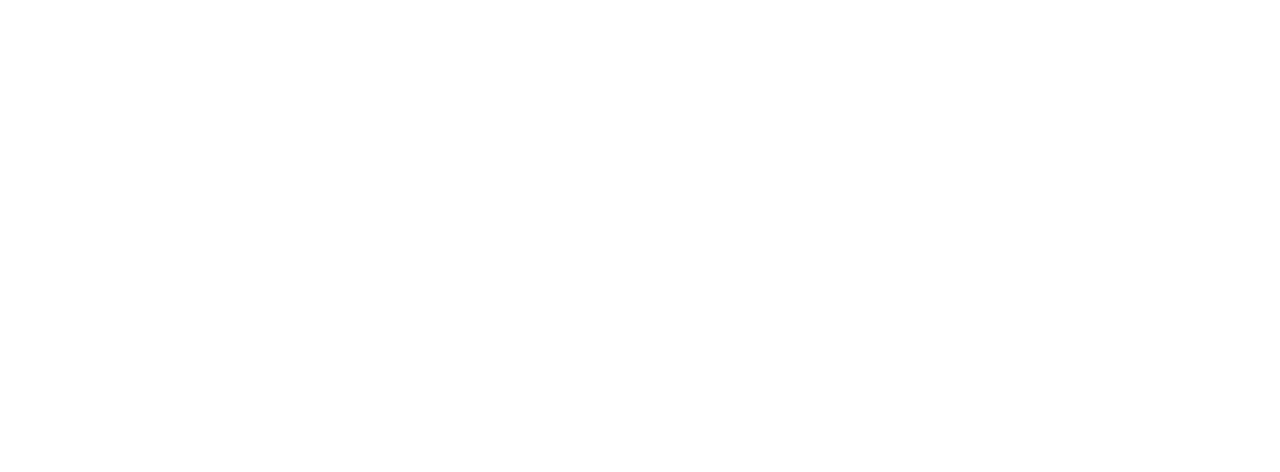
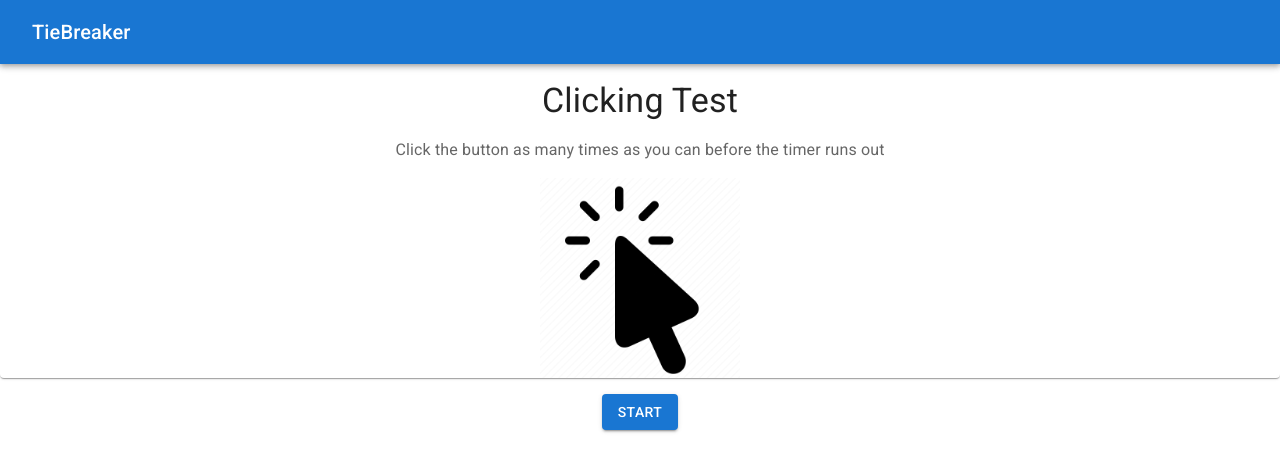
Before and after one commit to Glenn-Chiang/TieBreaker, a React (Vite) app: page /games/click-test in a window 1280 px wide. Before the commit this address had no page. Shown: the top 472 px of the page. Built offline with nearby package versions, Linux system fonts and the light colour scheme.

Commit message:
Add ClickTest

```diff
--- a/src/AppRouter.tsx
+++ b/src/AppRouter.tsx
@@ -7,6 +7,7 @@
 import ReactionTest from "./pages/ReactionTest";
 import SpinTheWheel from "./pages/SpinTheWheel";
 import StatChallenge from "./pages/StatChallenge";
+import ClickTest from "./pages/ClickTest";
 
 export default function AppRouter() {
   return (
@@ -22,6 +23,7 @@
             <Route path="dice-roll" element={<DiceRoll/>}/>
             <Route path="spin-the-wheel" element={<SpinTheWheel/>}/>
             <Route path="reaction-test" element={<ReactionTest/>}/>
+            <Route path="click-test" element={<ClickTest/>}/>
             <Route path="stat-challenge" element={<StatChallenge/>}/>
           </Route>
         </Route>
--- /dev/null
+++ b/src/components/StartButton.tsx
@@ -0,0 +1,13 @@
+import { Button } from "@mui/material";
+
+interface StartButtonProps {
+  handleClick: () => void;
+}
+
+export function StartButton({ handleClick }: StartButtonProps) {
+  return (
+    <Button onClick={handleClick} variant="contained">
+      Start
+    </Button>
+  );
+}
--- a/src/data/games.ts
+++ b/src/data/games.ts
@@ -1,4 +1,5 @@
 import boltIcon from "../assets/bolt_icon.webp"
+import cursorIcon from "../assets/cursor_icon.webp"
 
 export interface Game {
   id: string;
@@ -17,5 +18,11 @@
     image: boltIcon,
     description: "When the blue buttons turns green, click as fast as you can. If you click early, you lose immediately.",
   },
+  {
+    id: "click-test",
+    name: "Clicking Test",
+    image: cursorIcon,
+    description: "Click the button as many times as you can before the timer runs out"
+  },
   { id: "stat-challenge", name: "Stat Challenge", description: "description" },
 ];
--- /dev/null
+++ b/src/pages/ClickTest.tsx
@@ -0,0 +1,100 @@
+import { useState } from "react";
+import { Alert, Box, Button, Stack } from "@mui/material";
+import GameBanner from "../components/GameBanner";
+import { GAMES } from "../data/games";
+import { StartButton } from "../components/StartButton";
+
+type GameState = "pre-game" | "in-game" | "post-game";
+
+export default function ClickTest() {
+  const gameData = GAMES.find((data) => data.id === "click-test")!;
+
+  const [gameState, setGameState] = useState<GameState>("pre-game");
+
+  // Players have to click as many times as they can within this time (in seconds)
+  const TEST_DURATION = 2;
+
+  const [scores, setScores] = useState([0, 0]);
+
+  // Increment the player's score by 1
+  const addScore = (playerId: number) => {
+    setScores((prevScores) => {
+      const newScores = [...prevScores];
+      newScores[playerId - 1] += 1;
+      return newScores;
+    });
+  };
+
+  const startGame = () => {
+    setScores([0, 0]); // reset scores
+    setGameState("in-game");
+
+    setTimeout(() => {
+      setGameState("post-game");
+    }, TEST_DURATION * 1000);
+  };
+
+  // Determine winner
+  const winnerId = scores[0] > scores[1] ? 1 : scores[0] < scores[1] ? 2 : null
+
+  console.log("Scores outer", scores)
+
+  return (
+    <>
+      <GameBanner gameData={gameData} />
+      <Box sx={{ display: "flex", justifyContent: "center", padding: 2 }}>
+        {gameState === "in-game" ? (
+          <Stack spacing={1} width={"100%"}>
+            <ClickTestButton
+              playerId={1}
+              handleClick={() => addScore(1)}
+              score={scores[0]}
+            />
+            <ClickTestButton
+              playerId={2}
+              handleClick={() => addScore(2)}
+              score={scores[1]}
+            />
+          </Stack>
+        ) : (
+          <Stack spacing={1}>
+            {gameState === "post-game" &&
+              (winnerId ? (
+                <Alert icon={false} color="success">
+                  {" "}
+                  Player {winnerId} wins!
+                </Alert>
+              ) : (
+                <Alert icon={false} color="info">
+                  Tie!
+                </Alert>
+              ))}
+            <StartButton handleClick={startGame} />
+          </Stack>
+        )}
+      </Box>
+    </>
+  );
+}
+
+interface ClickTestButtonProps {
+  playerId: number;
+  handleClick: (playerId: number) => void;
+  score: number;
+}
+
+function ClickTestButton({
+  playerId,
+  score,
+  handleClick,
+}: ClickTestButtonProps) {
+  return (
+    <Button
+      onClick={() => handleClick(playerId)}
+      variant="contained"
+      sx={{ height: 200 }}
+    >
+      Player {playerId}: {score}
+    </Button>
+  );
+}
--- a/src/pages/CoinToss.tsx
+++ b/src/pages/CoinToss.tsx
@@ -1,3 +1,17 @@
+import { Box } from "@mui/material";
+import GameBanner from "../components/GameBanner";
+import { GAMES } from "../data/games";
+
 export default function CoinToss() {
-  return <>Coint Toss</>;
+  const gameData = GAMES.find(data => data.id === "coin-toss")!
+
+  return (
+    <>
+      <GameBanner gameData={gameData}/>
+      <Box>
+
+      </Box>
+
+    </>
+  )
 }
--- a/src/pages/GamesPage.tsx
+++ b/src/pages/GamesPage.tsx
@@ -46,7 +46,7 @@
   return (
     <Link to={`/games/${gameData.id}`} component={RouterLink} underline="none">
       <Card sx={{ height: "100%" }}>
-        <CardHeader title={gameData.name} subheader={gameData.description} />
+        <CardHeader title={gameData.name} />
         <CardMedia
           component={"img"}
           image={gameData.image}
--- a/src/pages/ReactionTest.tsx
+++ b/src/pages/ReactionTest.tsx
@@ -2,6 +2,7 @@
 import { useState } from "react";
 import GameBanner from "../components/GameBanner";
 import { GAMES } from "../data/games";
+import { StartButton } from "../components/StartButton";
 
 type GameState = "pre-game" | "in-game" | "post-game";
 
@@ -19,7 +20,7 @@
     setGameState("in-game");
 
     // Randomly determine the time at which the buttons will activate
-    const activationTime = getRandomTimer()
+    const activationTime = Math.floor(Math.random() * 5) + 1;
 
     setTimeout(() => {
       setButtonActive(true)
@@ -68,23 +69,6 @@
   );
 }
 
-// Randomly determine the time at which the buttons will activate. Between 1 and 5 seconds.
-function getRandomTimer() {
-  return Math.floor(Math.random() * 5) + 1;
-}
-
-interface StartButtonProps {
-  handleClick: () => void;
-}
-
-function StartButton({ handleClick }: StartButtonProps) {
-  return (
-    <Button onClick={handleClick} variant="contained">
-      Start
-    </Button>
-  );
-}
-
 interface ReactionButtonProps {
   playerId: number;
   isActive: boolean;
--- a/src/pages/StatChallenge.tsx
+++ b/src/pages/StatChallenge.tsx
@@ -1,6 +1,14 @@
+import { Box } from "@mui/material";
+import GameBanner from "../components/GameBanner";
+import { GAMES } from "../data/games";
+
 export default function StatChallenge() {
-    return (
-      <>
-      </>
-    )
+   const gameData = GAMES.find((data) => data.id === "coin-toss")!;
+
+   return (
+     <>
+       <GameBanner gameData={gameData} />
+       <Box></Box>
+     </>
+   );
   }
```
Also changed, not shown: src/assets/cursor_icon.webp (added).
